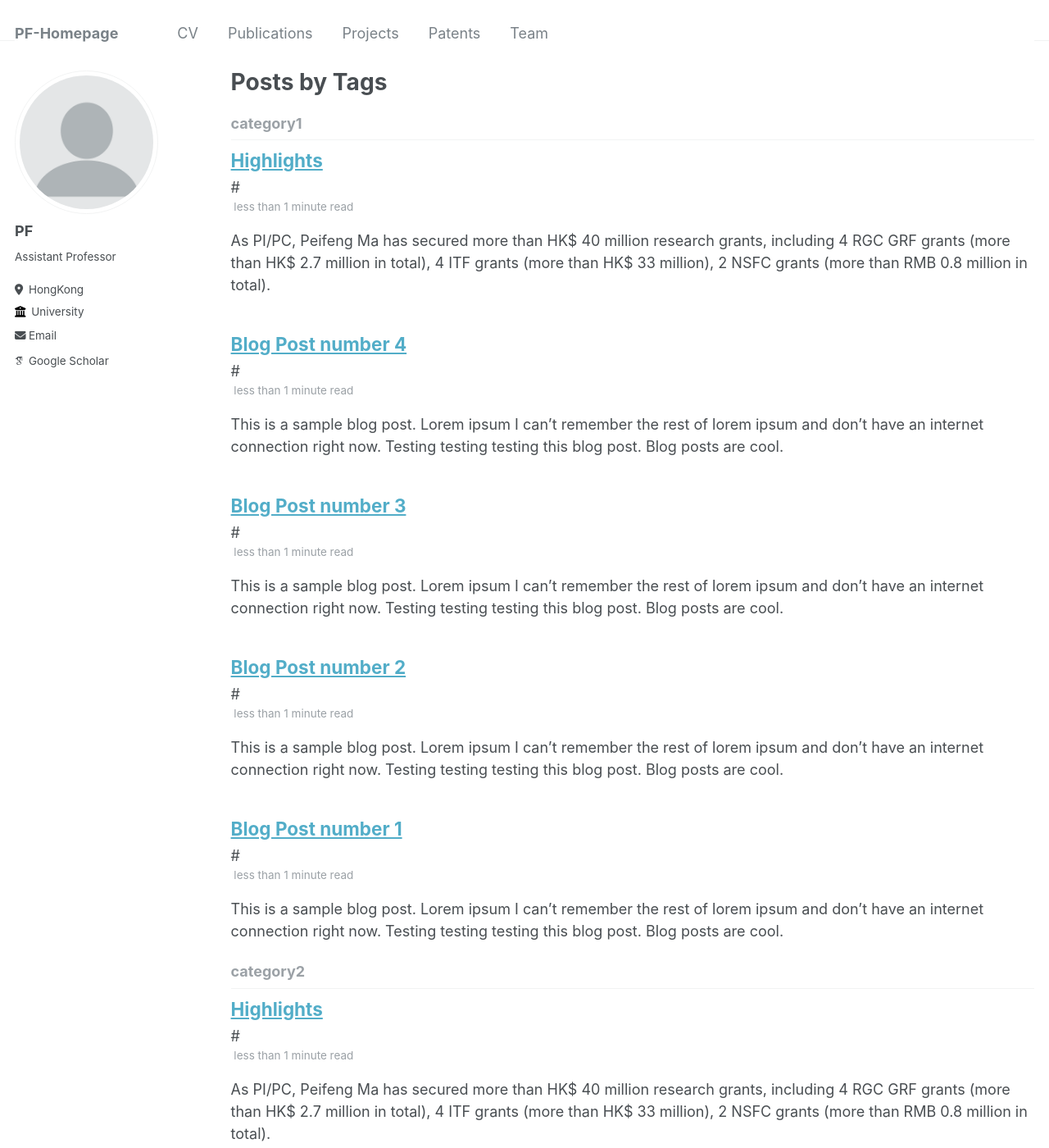
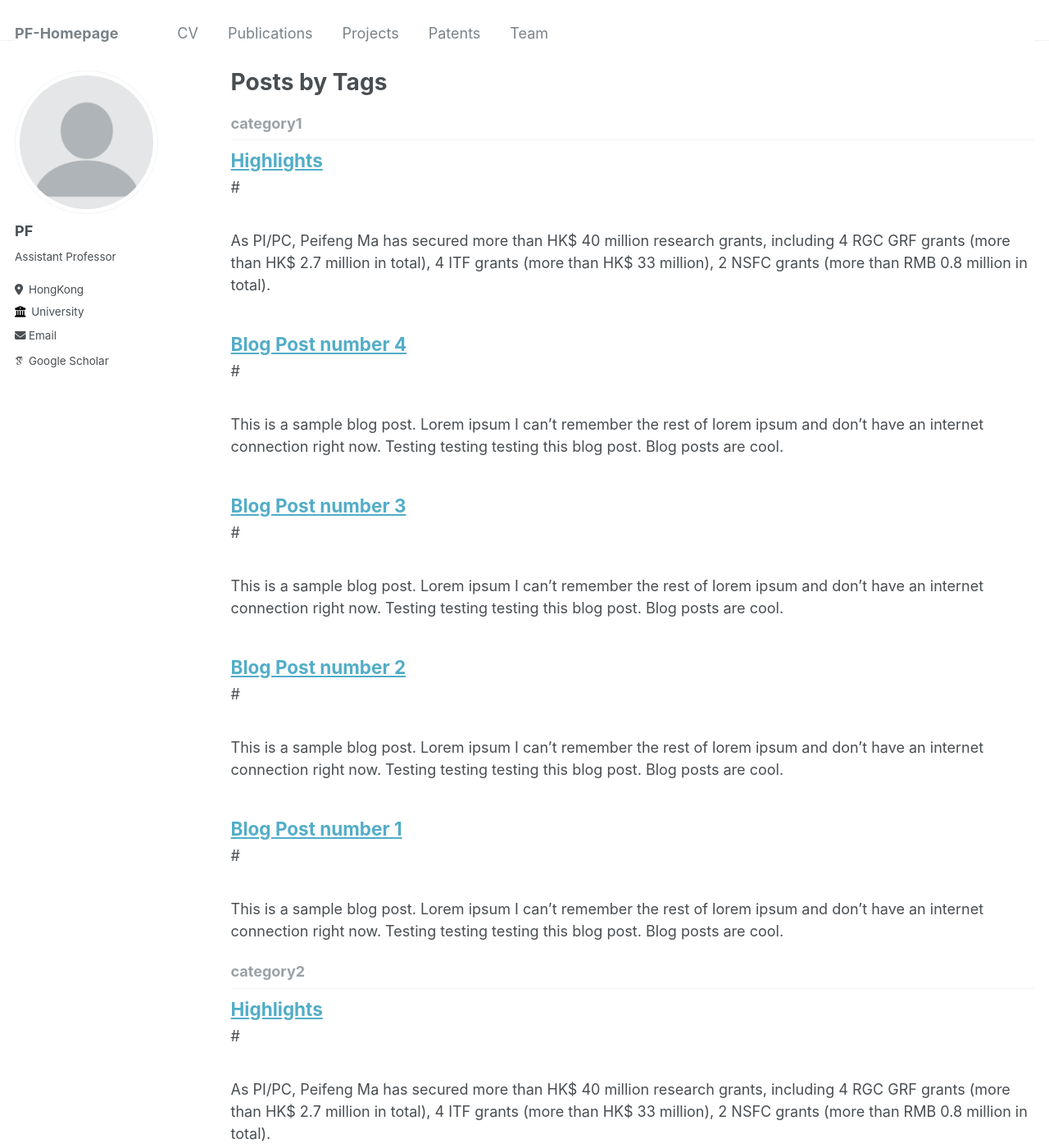
Before and after one commit to pfMA03/peifengMa, a Jekyll site: the page built from _pages/tag-archive.html, in a window 1280 px wide and 1400 px high. Shown: the whole window at 82% size. Built offline with Jekyll 4.4.1, drawn with Linux system fonts in a browser that asks for light colours; some web fonts are replaced; some of the changed text lies outside the part shown.

Commit message:
Update read-time.html

```diff
--- a/_includes/read-time.html
+++ b/_includes/read-time.html
@@ -3,15 +3,3 @@
 {% elsif page.read_time %}
   {% assign words = page.content | strip_html | number_of_words %}
 {% endif %}
-
-{% if site.words_per_minute %}
-  {% if words < 180 %}
-	  {{ site.data.ui-text[site.locale].less_than | default: "less than" }} 1 {{ site.data.ui-text[site.locale].minute_read | default: "minute read" }}
-	{% elsif words < 360 %}
-	  1 {{ site.data.ui-text[site.locale].minute_read | default: "minute read" }}
-	{% else %}
-	  {{ words | divided_by:site.words_per_minute }} {{ site.data.ui-text[site.locale].minute_read | default: "minute read" }}
-	{% endif %}
-{% else %}
-  {{ site.data.ui-text[site.locale].undefined_wpm | "Undefined parameter words_per_minute at _config.yml" }}
-{% endif %}
```
